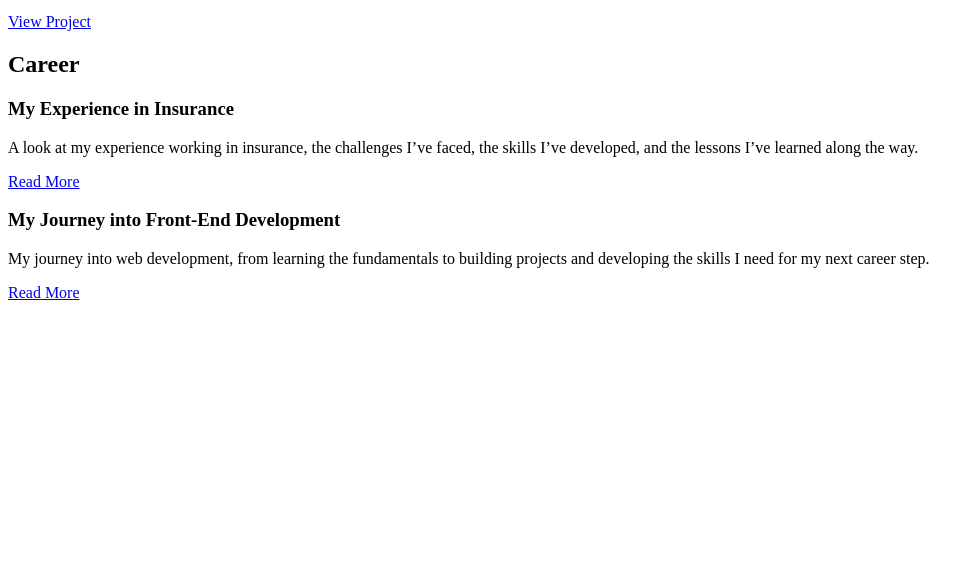
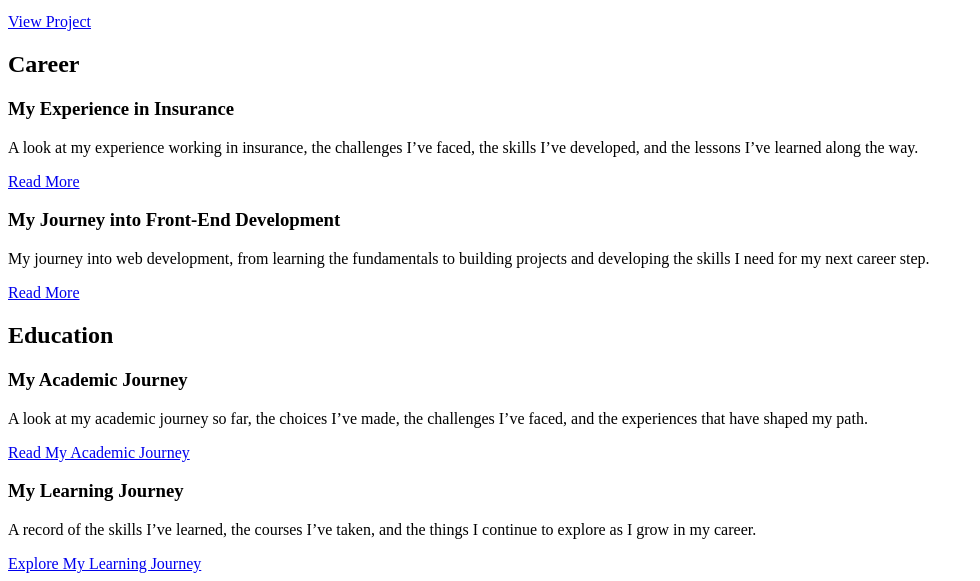
Before and after one commit to kalagermousavi/Personal-Blog, a plain HTML site: page index.html in a window 1280 px wide. Shown: the part 829-1410 px from the top of the page, without its empty margins (0-980 px from the left). Before the commit the page ends 1139 px from the top, so only its background shows below. Drawn offline with Linux system fonts and the light colour scheme.

Commit message:
feat: add education section

```diff
--- a/index.html
+++ b/index.html
@@ -77,6 +77,19 @@
         <a href="#">Read More</a>
     </article>
 </section>
+<section>
+    <h2>Education</h2>
+    <article>
+        <h3>My Academic Journey</h3>
+        <p>A look at my academic journey so far, the choices I’ve made, the challenges I’ve faced, and the experiences that have shaped my path.</p>
+        <a href="#">Read My Academic Journey</a>
+    </article>
+     <article>
+        <h3>My Learning Journey</h3>
+        <p>A record of the skills I’ve learned, the courses I’ve taken, and the things I continue to explore as I grow in my career.</p>
+        <a href="#">Explore My Learning Journey</a>
+    </article>
+</section>
         </main>
 
 
```
